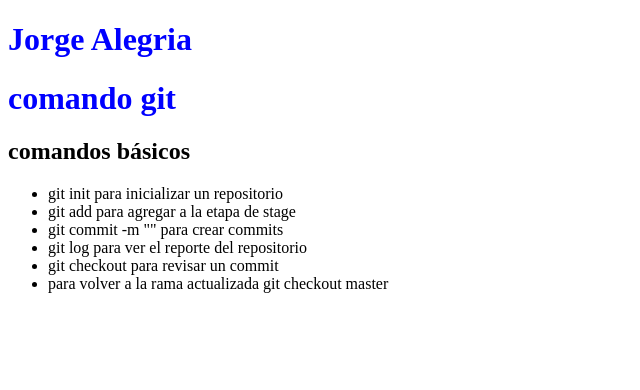
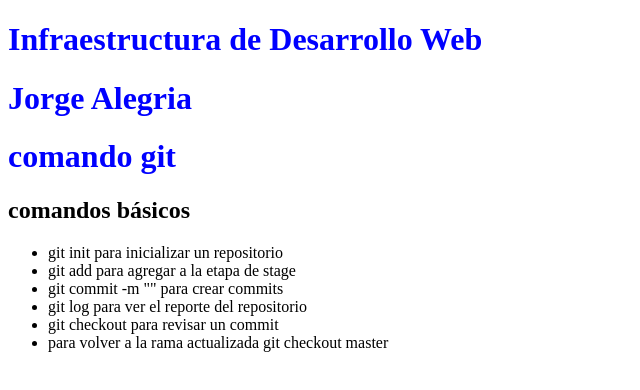
Before and after one commit to Alegreman/comandos_git, a plain HTML site: page index.html in a window 1280 px wide. Shown: the whole page, without its empty margins (0-640 px from the left). Drawn offline with Linux system fonts and the light colour scheme.

Commit message:
agregué el nombre de la materia

```diff
--- a/index.html
+++ b/index.html
@@ -6,6 +6,8 @@
     <title>Comandos git</title>
 </head>
 <body>
+
+    <h1> Infraestructura de Desarrollo Web </h1>
     <h1>Jorge Alegria</h1>
     <h1> comando git </h1>
     <h2> comandos básicos </h2>
```
